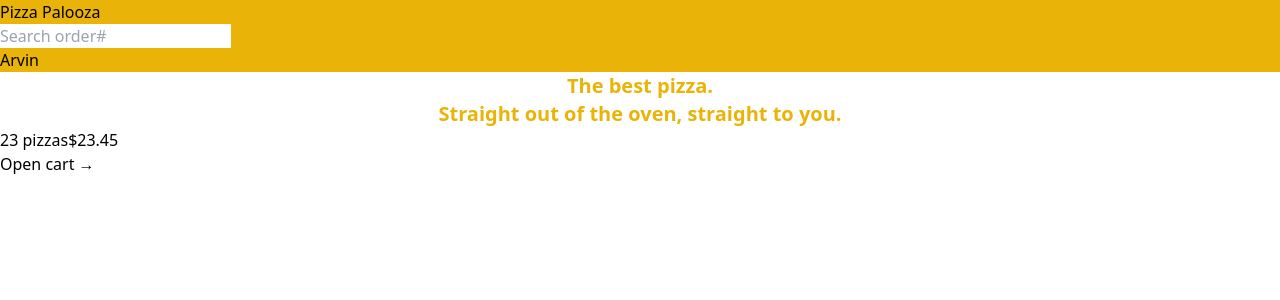
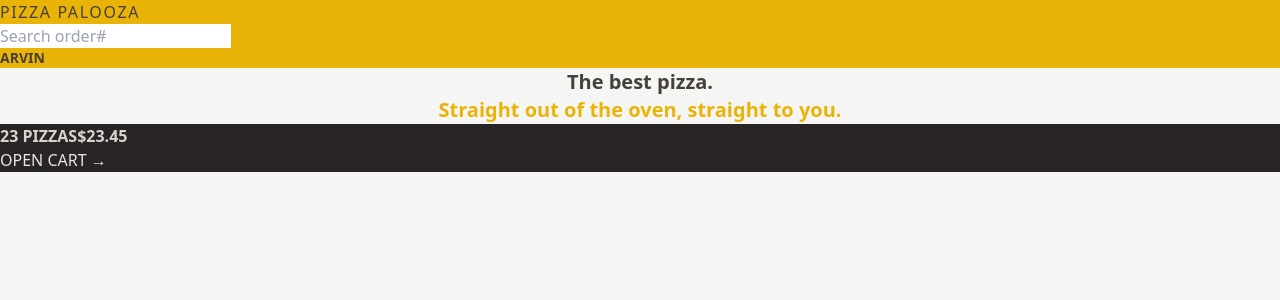
Before and after one commit to arvinbuid/pizza-palooza, a React (Vite) app: page / in a window 1280 px wide. Shown: the top 300 px of the page. Built offline with nearby package versions, Linux system fonts and the light colour scheme.

Commit message:
Text styling.

```diff
--- a/index.html
+++ b/index.html
@@ -1,4 +1,4 @@
-<!DOCTYPE html>
+<!doctype html>
 <html lang="en">
   <head>
     <meta charset="UTF-8" />
@@ -6,7 +6,7 @@
     <meta name="viewport" content="width=device-width, initial-scale=1.0" />
     <title>Pizza Palooza</title>
   </head>
-  <body>
+  <body class="bg-stone-100 text-stone-700">
     <div id="root"></div>
     <script type="module" src="/src/main.jsx"></script>
   </body>
--- a/src/features/cart/CartOverview.jsx
+++ b/src/features/cart/CartOverview.jsx
@@ -1,13 +1,13 @@
-import {Link} from "react-router-dom";
+import { Link } from "react-router-dom";
 
 function CartOverview() {
   return (
-    <div>
-      <p>
+    <div className="bg-stone-800 text-stone-200 uppercase">
+      <p className="text-stone-300 font-semibold">
         <span>23 pizzas</span>
         <span>$23.45</span>
       </p>
-      <Link to='/cart'>Open cart &rarr;</Link>
+      <Link to="/cart">Open cart &rarr;</Link>
     </div>
   );
 }
--- /dev/null
+++ b/src/features/user/Username.jsx
@@ -0,0 +1,5 @@
+function Username() {
+  return <div className="text-sm font-semibold">Arvin</div>;
+}
+
+export default Username;
--- a/src/ui/Header.jsx
+++ b/src/ui/Header.jsx
@@ -1,12 +1,16 @@
 import { Link } from "react-router-dom";
 import SearchOrder from "../features/order/SearchOrder";
+import Username from "../features/user/Username";
 
 function Header() {
   return (
-    <header className="bg-yellow-500">
-      <Link to="/">Pizza Palooza</Link>
+    <header className="bg-yellow-500 uppercase">
+      <Link to="/" className="tracking-widest">
+        Pizza Palooza
+      </Link>
       <SearchOrder />
-      <p>Arvin</p>
+
+      <Username />
     </header>
   );
 }
--- a/src/ui/Home.jsx
+++ b/src/ui/Home.jsx
@@ -1,10 +1,12 @@
 function Home() {
   return (
     <div>
-      <h1 className="text-xl text-yellow-500 font-semibold text-center">
+      <h1 className="text-xl font-semibold text-center">
         The best pizza.
         <br />
-        Straight out of the oven, straight to you.
+        <span className="text-yellow-500">
+          Straight out of the oven, straight to you.
+        </span>
       </h1>
     </div>
   );
```
